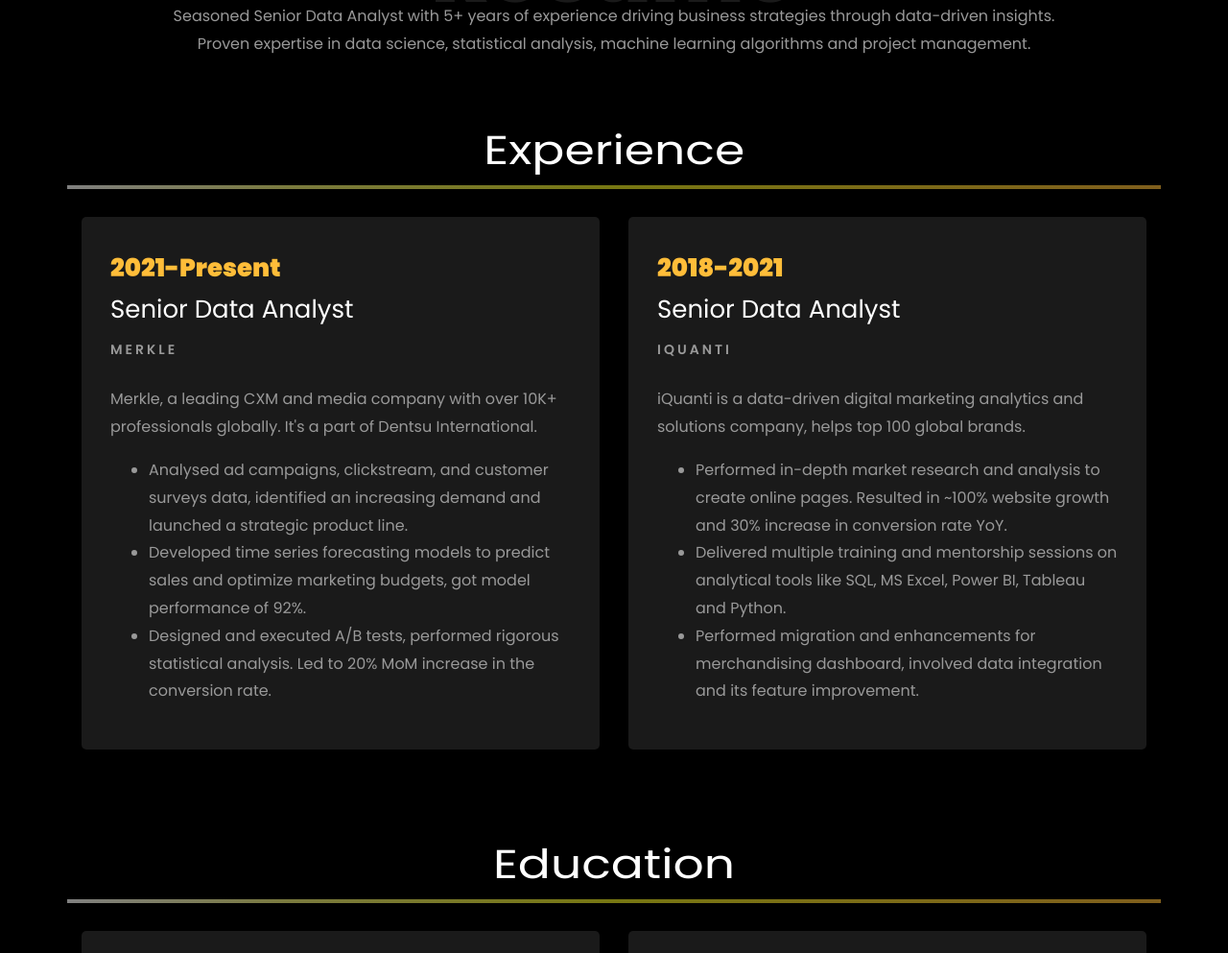
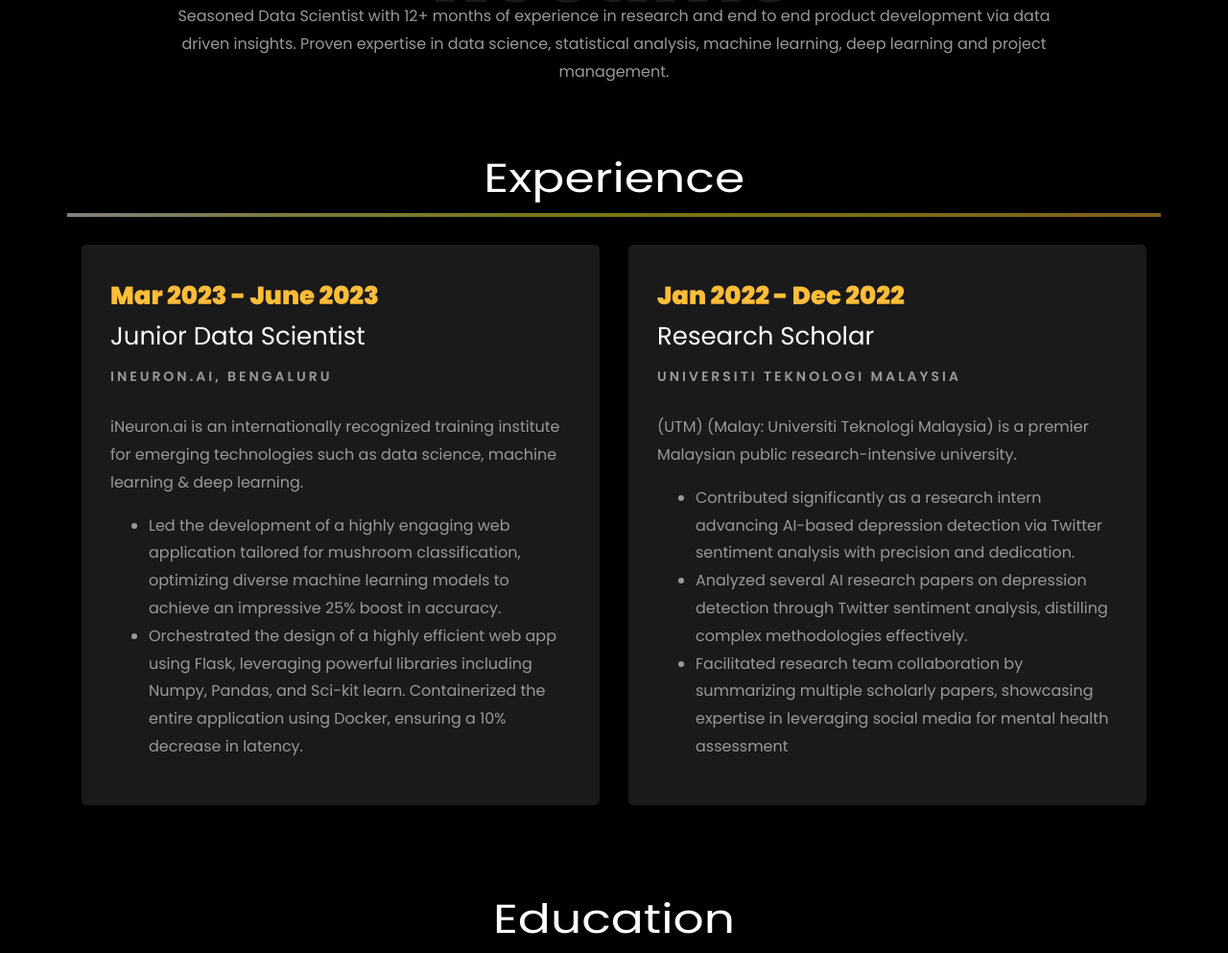
Before and after one commit to AyushAI/PORTFOLIO-Website, a plain HTML site: page index.html in a window 1280 px wide. Shown: the part 1861-2854 px from the top of the page at 96% size. Drawn offline with Linux system fonts and the light colour scheme; files whose address does not match are found by name.

Commit message:
removed bugs

```diff
--- a/index.html
+++ b/index.html
@@ -311,7 +311,7 @@
           <div class="col-md-10 heading-section text-center ftco-animate">
           	<h1 class="big big-2">Resume</h1>
             <h2 class="mb-4">Resume</h2>
-            <p>Seasoned Senior Data Analyst with 5+ years of experience driving business strategies through data-driven insights. Proven expertise in data science, statistical analysis, machine learning algorithms and project management.</p>
+            <p>Seasoned Data Scientist with 12+ months of experience in research and end to end product development via data driven insights. Proven expertise in data science, statistical analysis, machine learning, deep learning and project management.</p>
           </div>
         </div>
 
@@ -324,14 +324,13 @@
 		<div class="row">
 				<div class="col-md-6">
 					<div class="resume-wrap ftco-animate">
-						<span class="date">2021-Present</span>
-						<h2>Senior Data Analyst</h2>
-						<span class="position">Merkle</span>
-						<p class="mt-4">Merkle, a leading CXM and media company with over 10K+ professionals globally. It's a part of Dentsu International.
+						<span class="date">Mar 2023 - June 2023</span>
+						<h2>Junior Data Scientist</h2>
+						<span class="position">iNeuron.ai, Bengaluru</span>
+						<p class="mt-4">iNeuron.ai is an internationally recognized training institute for emerging technologies such as data science, machine learning &amp; deep learning.
 							<ul>
-								<li>Analysed ad campaigns, clickstream, and customer surveys data, identified an increasing demand and launched a strategic product line.</li>
-								<li>Developed time series forecasting models to predict sales and optimize marketing budgets, got model performance of 92%.</li>
-								<li>Designed and executed A/B tests, performed rigorous statistical analysis. Led to 20% MoM increase in the conversion rate.</li>
+								<li>Led the development of a highly engaging web application tailored for mushroom classification, optimizing diverse machine learning models to achieve an impressive 25% boost in accuracy.</li>
+								<li>Orchestrated the design of a highly efficient web app using Flask, leveraging powerful libraries including Numpy, Pandas, and Sci-kit learn. Containerized the entire application using Docker, ensuring a 10% decrease in latency.</li>
 							</ul>
 						</p>
 					</div>
@@ -340,14 +339,14 @@
 
 				<div class="col-md-6">
 					<div class="resume-wrap ftco-animate">
-						<span class="date">2018-2021</span>
-						<h2>Senior Data Analyst</h2>
-						<span class="position">iQuanti</span>
-						<p class="mt-4">iQuanti is a data-driven digital marketing analytics and solutions company, helps top 100 global brands.
+						<span class="date">Jan 2022 - Dec 2022</span>
+						<h2>Research Scholar</h2>
+						<span class="position">Universiti Teknologi Malaysia</span>
+						<p class="mt-4"> (UTM) (Malay: Universiti Teknologi Malaysia) is a premier Malaysian public research-intensive university.
 							<ul>
-								<li>Performed in-depth market research and analysis to create online pages. Resulted in ~100% website growth and 30% increase in conversion rate YoY.</li>
-								<li>Delivered multiple training and mentorship sessions on analytical tools like SQL, MS Excel, Power BI, Tableau and Python.</li>
-								<li>Performed migration and enhancements for merchandising dashboard, involved data integration and its feature improvement.</li>
+								<li>Contributed significantly as a research intern advancing AI-based depression detection via Twitter sentiment analysis with precision and dedication.</li>
+								<li>Analyzed several AI research papers on depression detection through Twitter sentiment analysis, distilling complex methodologies effectively.</li>
+								<li>Facilitated research team collaboration by summarizing multiple scholarly papers, showcasing expertise in leveraging social media for mental health assessment</li>
 							</ul>
 						</p>
 					</div>
```
